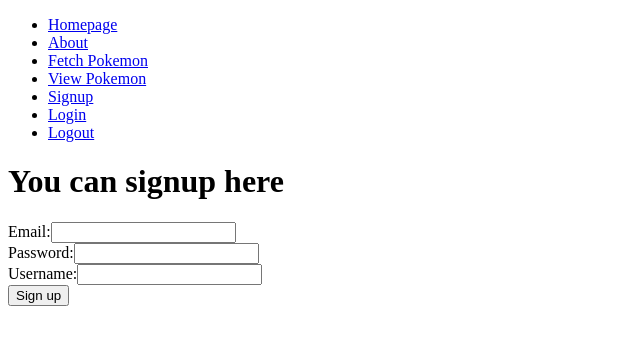
After one commit to AlanChu61/PokedexExplore, a Flask app: page /signup in a window 1280 px wide. The commit adds this page. Shown: the top 345 px of the page, without its empty margins (0-640 px from the left). Run offline with Flask 2, Linux system fonts and the light colour scheme; some libraries are stand-ins or nearby versions.

Commit message:
fixed detail page add signup page

```diff
--- a/crud.py
+++ b/crud.py
@@ -27,6 +27,10 @@ def create_player(email, password, username):
 
 def get_players():
     return Player.query.all()
+
+
+def get_player_by_email(email):
+    return Player.query.filter(Player.email == email).first()
 
 
 def get_player_by_id(player_id):
--- a/server.py
+++ b/server.py
@@ -114,6 +114,29 @@ def delete_pokemon(pokemon_id):
             "success": False,
             "status": f"Your deleted failed!"}
 
+# sign up
+
+
+@app.route('/signup', methods=['POST', 'GET'])
+def signup():
+    if request.method == 'POST':
+        """Create a new user."""
+        email = request.json.get('email')
+        password = request.json.get('password')
+        username = request.json.get('username')
+        if crud.get_player_by_email(email):
+            # print("account exists")
+            # flash('Email already exists. Please try again.')
+            return redirect('/signup')
+        else:
+            new_player = crud.create_player(email, password, username)
+            print("new account")
+            db.session.add(new_player)
+            db.session.commit()
+            return redirect('/view_pokemons')
+    else:
+        return render_template('signup.html')
+
 
 def convert_pokemon_obj2dict(pokemon):
     pokemon_dict = {}
--- a/static/js/fetch_pokemons.jsx
+++ b/static/js/fetch_pokemons.jsx
@@ -12,7 +12,6 @@ function FetchPokemon() {
     function handleClick(evt) {
         evt.preventDefault();
         const kind_id = evt.target.parentElement.children[2].innerText.split(" ")[1]
-        console.log(kind_id)
         const name = evt.target.parentElement.children[3].innerText.split(" ")[1]
         const requestOptions = {
             method: 'POST',
--- /dev/null
+++ b/static/js/signup.jsx
@@ -0,0 +1,46 @@
+function Signup() {
+    const [email, setEmail] = React.useState("");
+    const [password, setPassword] = React.useState("");
+    const [username, setUsername] = React.useState("");
+
+    const handleSumbit = (evt) => {
+        evt.preventDefault();
+
+        fetch('/signup', {
+            method: 'POST',
+            headers: {
+                'Content-Type': 'application/json'
+            },
+            body: JSON.stringify({
+                email: email,
+                password: password,
+                username: username
+            }),
+        })
+            .then((response) => response.json())
+            .then((data) => {
+                alert(data.status)
+            });
+        if (data.redirect) {
+            window.location.href = data.redirect;
+        }
+    }
+
+    return <form onSubmit={handleSumbit}>
+        <div>
+            <label htmlFor="email">Email:</label>
+            <input type="text" id="email" value={email} onChange={e => setEmail(e.target.value)} />
+        </div>
+        <div>
+            <label htmlFor="password">Password:</label>
+            <input type="text" id="password" value={password} onChange={e => setPassword(e.target.value)} />
+        </div>
+        <div>
+            <label htmlFor="username">Username:</label>
+            <input type="text" id="username" value={username} onChange={e => setUsername(e.target.value)} />
+        </div>
+        <button type="submit">Sign up</button>
+    </form>
+
+}
+ReactDOM.render(<Signup />, document.getElementById('signup_form'));
--- a/static/js/view_pokemons.jsx
+++ b/static/js/view_pokemons.jsx
@@ -57,6 +57,8 @@ function ViewPokemons() {
             />,
         )
     };
+
+
     return (
         <div>
             <div className="pokemonContainer">
--- a/templates/base.html
+++ b/templates/base.html
@@ -26,6 +26,11 @@
             <li><a href="/logout">Logout</a></li>
         </ul>
     </nav>
+    {% for msg in get_flashed_messages() %}
+    <p class="flash-msg">
+      {{ msg }}
+    </p>
+  {% endfor %}
 {% block content %}
 {% endblock %}
 
--- /dev/null
+++ b/templates/signup.html
@@ -0,0 +1,10 @@
+{% extends 'base.html' %}
+<title>Sign Up</title>
+{% block content %}
+<h1>You can signup here</h1>
+<div id="signup_form">
+</div>
+{% endblock %}
+{% block js %}
+<script src="/static/js/signup.jsx" type="text/jsx"></script>
+{% endblock %}
```
Also changed, not shown: static/js/Pokemon.jsx (deleted, +0 -12 lines), static/js/detail_pokemon.jsx (+35 -17 lines).
